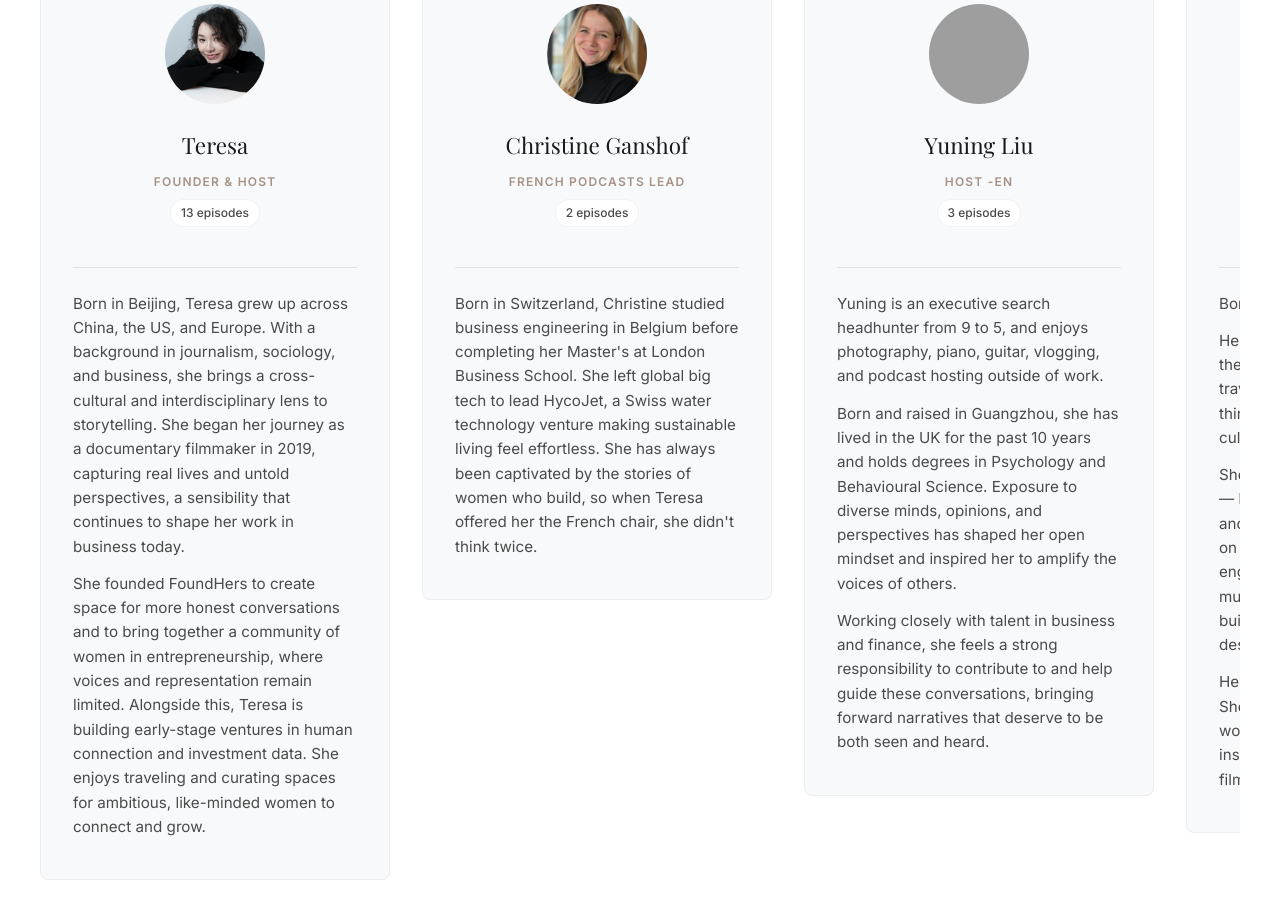
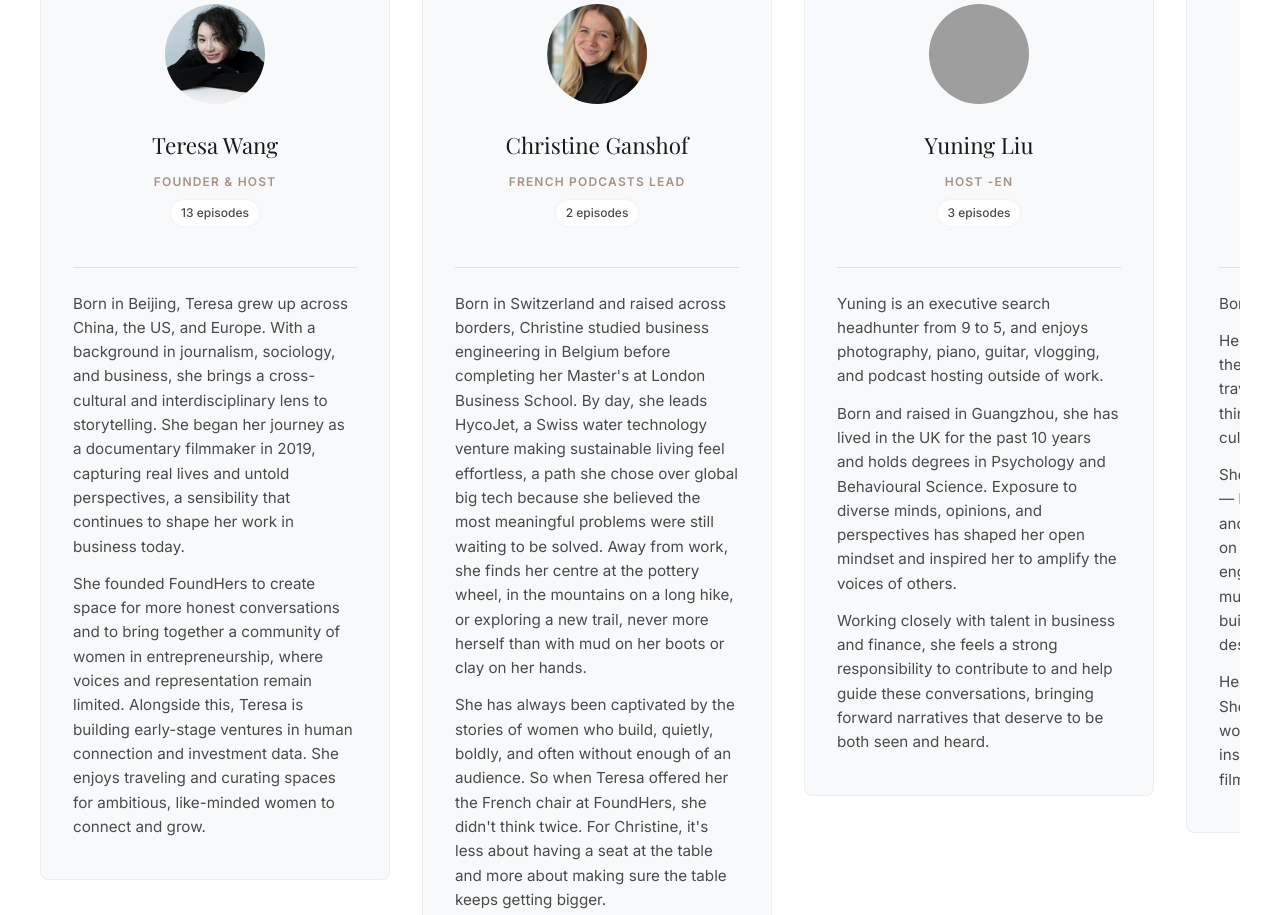
Before and after one commit to zecaribou/foundhers, a website: page index.html in a window 1280 px wide. Shown: the part 4080-4995 px from the top of the page. Drawn offline with nearby package versions, Linux system fonts and the light colour scheme; grey boxes are pictures that could not be loaded; a web font is replaced by a local one.

Commit message:
Update Teresa's name and Christine's bio

```diff
--- a/index.html
+++ b/index.html
@@ -110,9 +110,9 @@
         <div class="roster-carousel">
             <div class="roster-member">
                 <div class="roster-image-placeholder">
-                    <img src="assets/team/teresa.jpg" alt="Teresa">
+                    <img src="assets/team/teresa.jpg" alt="Teresa Wang">
                 </div>
-                <h4>Teresa</h4>
+                <h4>Teresa Wang</h4>
                 <span>Founder & Host</span>
                 <span class="episode-count">13 episodes</span>
                 <div class="bio-text">
@@ -128,7 +128,8 @@
                 <span>French Podcasts Lead</span>
                 <span class="episode-count">2 episodes</span>
                 <div class="bio-text">
-                    <p>Born in Switzerland, Christine studied business engineering in Belgium before completing her Master's at London Business School. She left global big tech to lead HycoJet, a Swiss water technology venture making sustainable living feel effortless. She has always been captivated by the stories of women who build, so when Teresa offered her the French chair, she didn't think twice.</p>
+                    <p>Born in Switzerland and raised across borders, Christine studied business engineering in Belgium before completing her Master's at London Business School. By day, she leads HycoJet, a Swiss water technology venture making sustainable living feel effortless, a path she chose over global big tech because she believed the most meaningful problems were still waiting to be solved. Away from work, she finds her centre at the pottery wheel, in the mountains on a long hike, or exploring a new trail, never more herself than with mud on her boots or clay on her hands.</p>
+                    <p>She has always been captivated by the stories of women who build, quietly, boldly, and often without enough of an audience. So when Teresa offered her the French chair at FoundHers, she didn't think twice. For Christine, it's less about having a seat at the table and more about making sure the table keeps getting bigger.</p>
                 </div>
             </div>
             <div class="roster-member">
```
